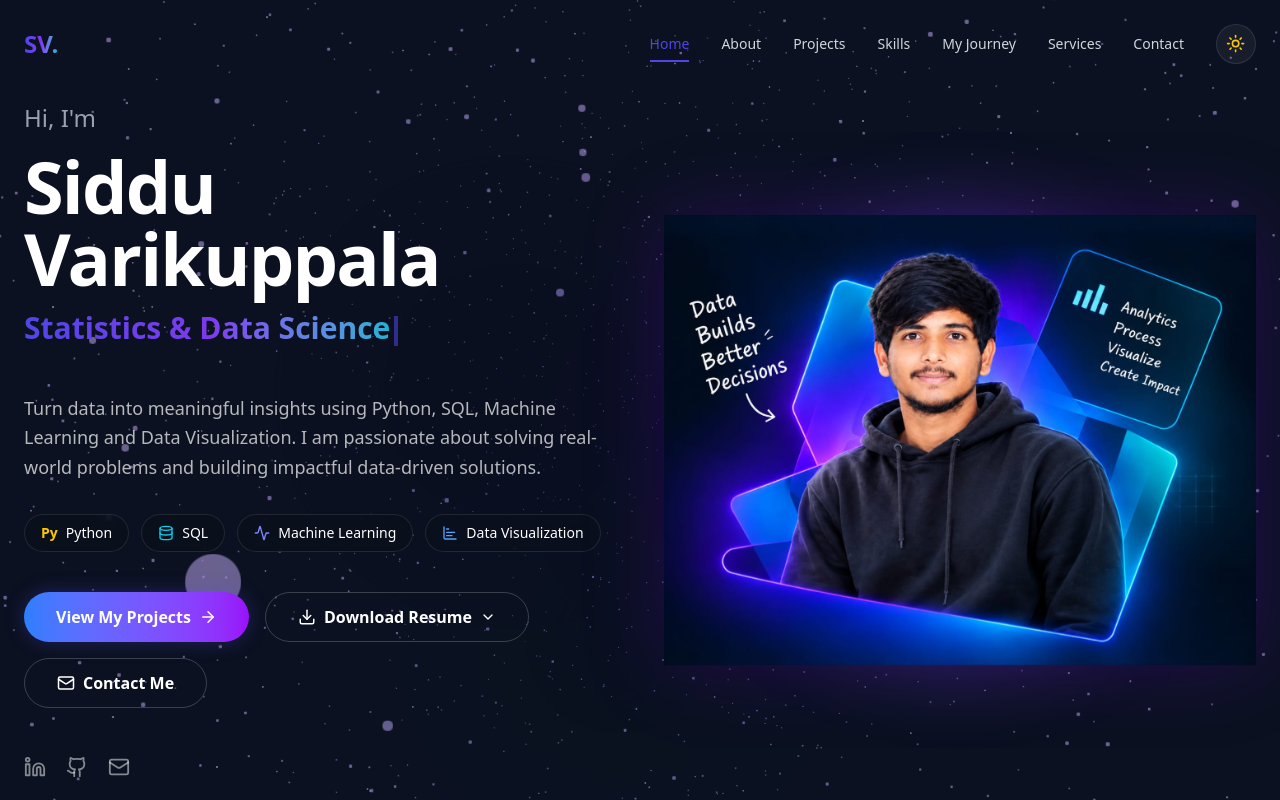
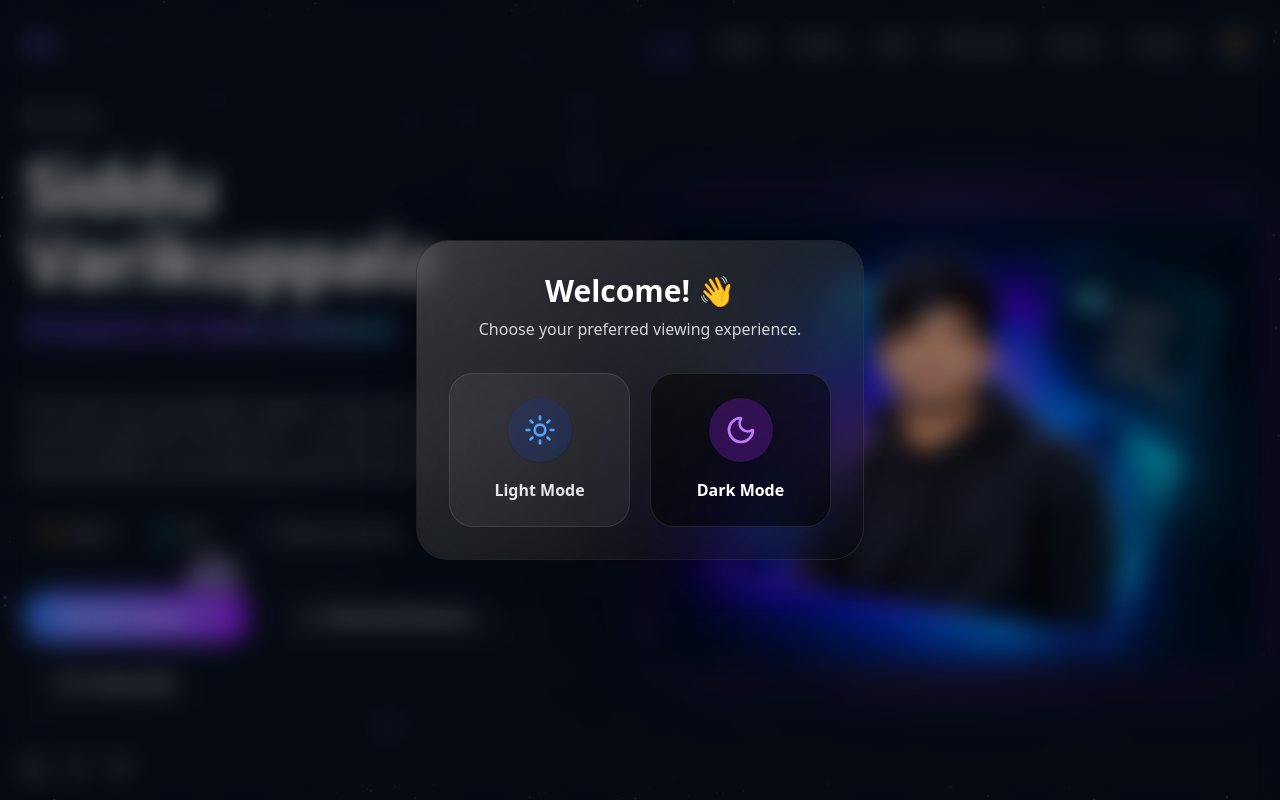
Before and after one commit to sidducv0528/siddu-portfolio-, a Next.js app: page / in a window 1280 px wide. Shown: the top 800 px of the page. Built offline with nearby package versions, Linux system fonts and the light colour scheme.

Commit message:
Add theme selection popup

```diff
--- a/src/app/page.tsx
+++ b/src/app/page.tsx
@@ -7,11 +7,13 @@ import { Projects } from "@/components/Projects";
 import { Services } from "@/components/Services";
 import { Contact } from "@/components/Contact";
 import { Footer } from "@/components/Footer";
+import { ThemePrompt } from "@/components/ThemePrompt";
 
 export default function Home() {
   return (
     <>
       <Navbar />
+      <ThemePrompt />
       <main className="flex-1 w-full">
         <Hero />
         <About />
--- /dev/null
+++ b/src/components/ThemePrompt.tsx
@@ -0,0 +1,82 @@
+"use client";
+
+import React, { useState, useEffect } from "react";
+import { motion, AnimatePresence } from "framer-motion";
+import { useTheme } from "next-themes";
+import { Moon, Sun } from "lucide-react";
+
+export function ThemePrompt() {
+  const [isOpen, setIsOpen] = useState(false);
+  const { setTheme } = useTheme();
+
+  useEffect(() => {
+    // Check if the user has already chosen a theme preference via the prompt
+    const hasPrompted = localStorage.getItem("theme-prompt-seen");
+    if (!hasPrompted) {
+      // Delay slightly for effect
+      const timer = setTimeout(() => setIsOpen(true), 1000);
+      return () => clearTimeout(timer);
+    }
+  }, []);
+
+  const handleSelectTheme = (theme: "light" | "dark") => {
+    setTheme(theme);
+    localStorage.setItem("theme-prompt-seen", "true");
+    setIsOpen(false);
+  };
+
+  return (
+    <AnimatePresence>
+      {isOpen && (
+        <div className="fixed inset-0 z-[9999] flex items-center justify-center p-4">
+          <motion.div
+            initial={{ opacity: 0 }}
+            animate={{ opacity: 1 }}
+            exit={{ opacity: 0 }}
+            className="absolute inset-0 bg-black/40 backdrop-blur-md"
+          />
+
+          <motion.div
+            initial={{ opacity: 0, scale: 0.9, y: 20 }}
+            animate={{ opacity: 1, scale: 1, y: 0 }}
+            exit={{ opacity: 0, scale: 0.95, y: -20 }}
+            transition={{ type: "spring", damping: 25, stiffness: 300 }}
+            className="relative w-full max-w-md bg-white/20 dark:bg-black/40 backdrop-blur-2xl border border-white/40 dark:border-white/10 rounded-[2rem] p-8 shadow-[0_0_50px_rgba(0,0,0,0.3)] flex flex-col items-center text-center overflow-hidden"
+          >
+            {/* Glossy gradient overlay */}
+            <div className="absolute inset-0 bg-gradient-to-br from-white/20 to-transparent pointer-events-none" />
+
+            <h2 className="text-3xl font-bold text-gray-900 dark:text-white mb-2 relative z-10 drop-shadow-md">
+              Welcome! 👋
+            </h2>
+            <p className="text-gray-800 dark:text-gray-300 mb-8 relative z-10 font-medium">
+              Choose your preferred viewing experience.
+            </p>
+
+            <div className="flex gap-5 w-full relative z-10">
+              <button
+                onClick={() => handleSelectTheme("light")}
+                className="flex-1 group flex flex-col items-center gap-4 p-6 rounded-3xl bg-white/60 dark:bg-white/5 border border-white/60 dark:border-white/10 hover:bg-white dark:hover:bg-white/10 hover:border-blue-400 hover:shadow-[0_0_30px_rgba(59,130,246,0.3)] transition-all duration-300"
+              >
+                <div className="p-4 bg-blue-100 dark:bg-blue-900/30 text-blue-600 dark:text-blue-400 rounded-full group-hover:scale-110 group-hover:rotate-12 transition-transform duration-300 shadow-sm">
+                  <Sun size={32} />
+                </div>
+                <span className="font-bold text-gray-800 dark:text-gray-200">Light Mode</span>
+              </button>
+
+              <button
+                onClick={() => handleSelectTheme("dark")}
+                className="flex-1 group flex flex-col items-center gap-4 p-6 rounded-3xl bg-gray-900/60 dark:bg-black/50 border border-gray-700 dark:border-white/10 hover:bg-gray-900 dark:hover:bg-black/80 hover:border-purple-400 hover:shadow-[0_0_30px_rgba(168,85,247,0.3)] transition-all duration-300"
+              >
+                <div className="p-4 bg-purple-900/50 text-purple-400 rounded-full group-hover:scale-110 group-hover:-rotate-12 transition-transform duration-300 shadow-sm">
+                  <Moon size={32} />
+                </div>
+                <span className="font-bold text-white">Dark Mode</span>
+              </button>
+            </div>
+          </motion.div>
+        </div>
+      )}
+    </AnimatePresence>
+  );
+}
```
